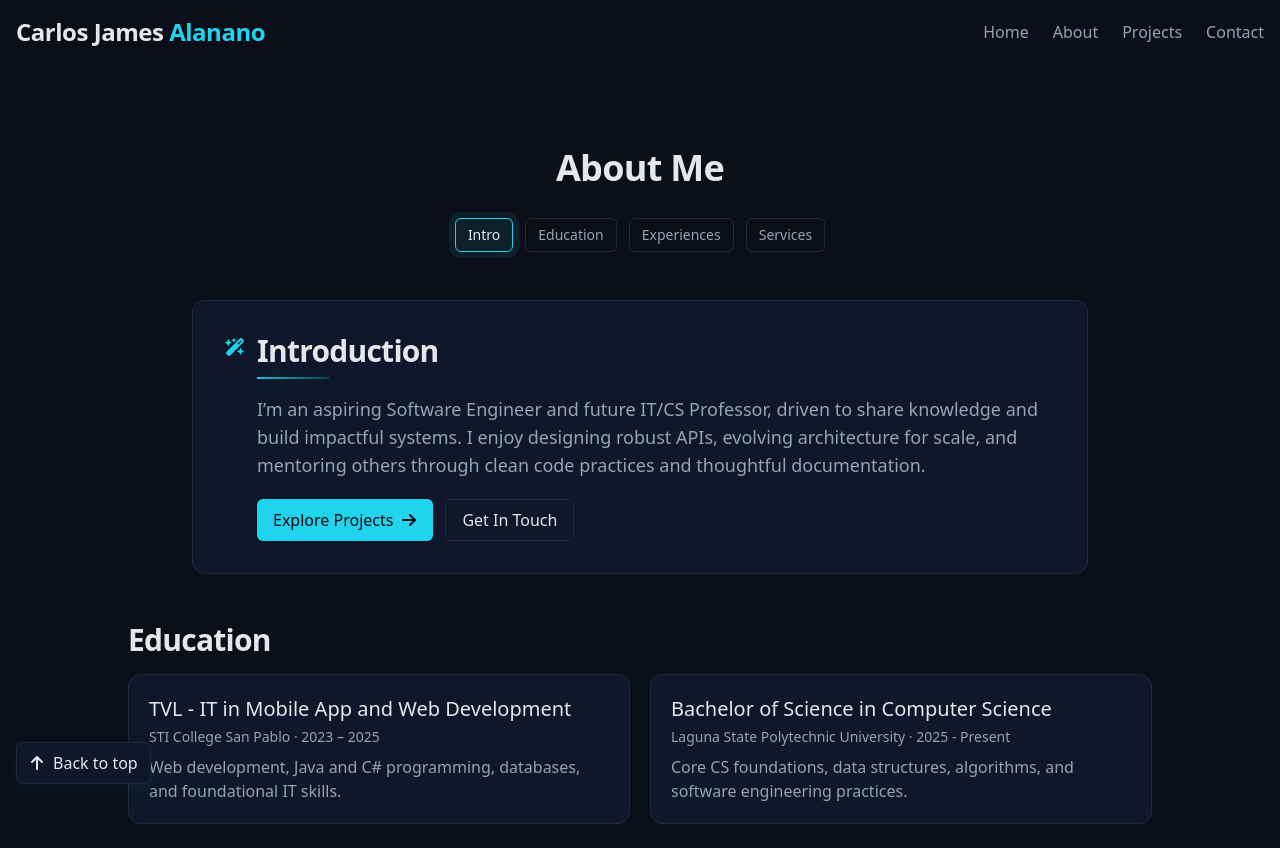
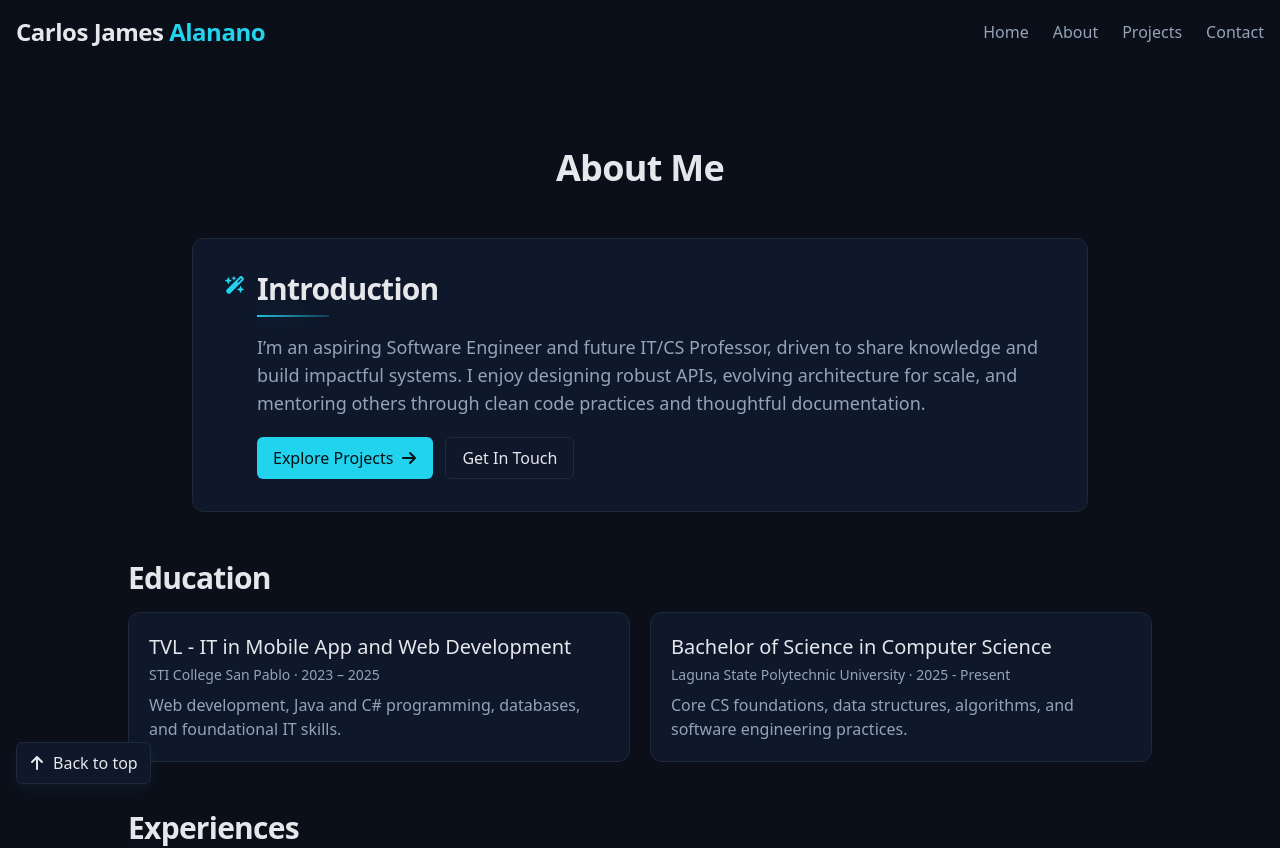
Before and after one commit to cjalanano-dev/portfolio, a React (Vite) app: page /about in a window 1280 px wide. Shown: the top 848 px of the page. Built offline with nearby package versions, Linux system fonts and the light colour scheme; a small style sheet from the web is missing.

Commit message:
removed subnavs in about page

```diff
--- a/src/pages/About.jsx
+++ b/src/pages/About.jsx
@@ -48,32 +48,6 @@ const About = () => {
                     <h2 className="text-3xl sm:text-4xl font-bold leading-tight tracking-tight-lg tracking-tighter-xl" style={{ color: "var(--text)" }}>
                         About Me
                     </h2>
-
-                    <nav aria-label="About page sections" className="mt-6 sm:mt-7 flex flex-wrap items-center justify-center gap-2.5 sm:gap-3">
-                        {[
-                            { href: "#intro", label: "Intro" },
-                            { href: "#education", label: "Education" },
-                            { href: "#experience", label: "Experiences" },
-                            { href: "#services", label: "Services" },
-                        ].map((l) => {
-                            const isActive = active === l.href;
-                            return (
-                                <a
-                                    key={l.href}
-                                    href={l.href}
-                                    className="px-3 py-1.5 rounded-md text-sm border"
-                                    style={{
-                                        borderColor: isActive ? "var(--accent)" : "var(--border)",
-                                        color: isActive ? "var(--text)" : "var(--muted)",
-                                        background: isActive ? "rgba(34,211,238,0.08)" : "transparent",
-                                        boxShadow: isActive ? "0 0 0 6px rgba(34,211,238,0.08)" : "none",
-                                    }}
-                                >
-                                    {l.label}
-                                </a>
-                            );
-                        })}
-                    </nav>
                 </div>
 
                 {/* 1. Intro about me */}
```
